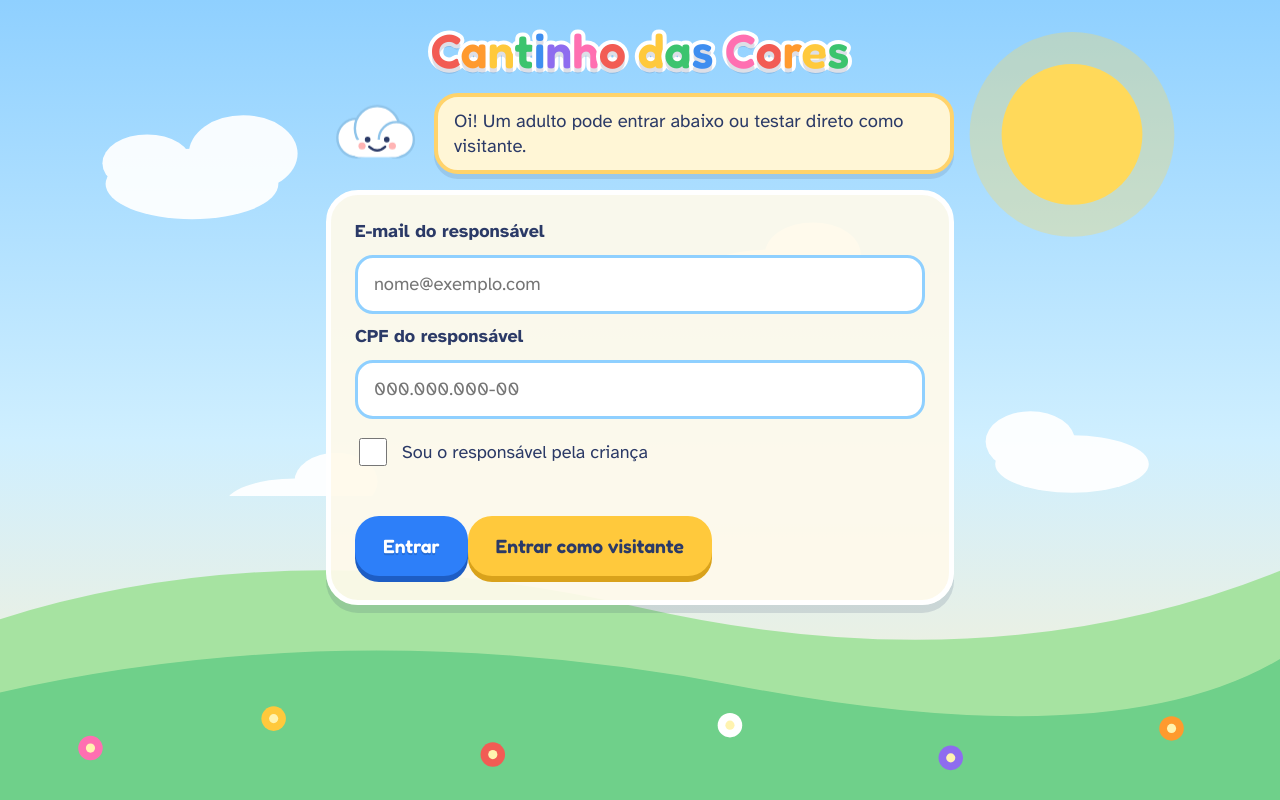
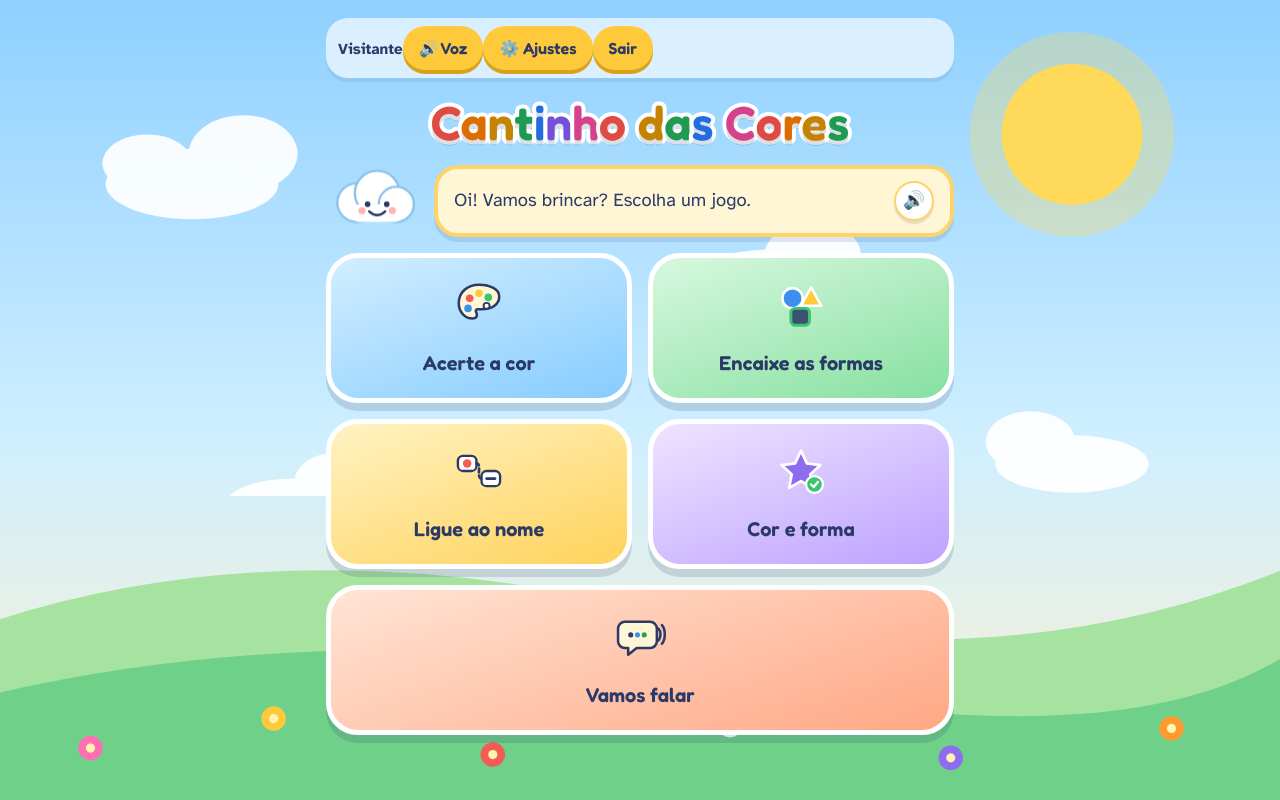
Before and after one commit to CA10V1ANA/Cantinho_Das_Cores, a React (Vite) app: page / in a window 1280 px wide. Both pictures are taken after a click on the button "Entrar como visitante". Built offline with nearby package versions, Linux system fonts and the light colour scheme.

Commit message:
feat: criar painel de acessibilidade, ícones SVG e barra compacta no menu

```diff
--- a/src/App.jsx
+++ b/src/App.jsx
@@ -2,12 +2,14 @@ import { useState, useEffect } from "react";
 import {
   cancelarFala,
   definirNomeVoz,
+  definirVelocidadeVoz,
   definirVozAtiva,
   falar,
   listarVozes,
   melhorVoz,
   obterNomeVoz,
 } from "./utils/voz";
+import { definirEfeitosAtivos } from "./utils/sons";
 import Fundo from "./components/Fundo";
 import Login from "./pages/Login";
 import Menu from "./pages/Menu";
@@ -21,35 +23,30 @@ const JOGOS = [
   {
     id: "cores",
     nome: "Acerte a cor",
-    ico: "🎨",
     bg: "linear-gradient(160deg,#D2EEFF,#86CCFF)",
     C: JogoCores,
   },
   {
     id: "encaixe",
     nome: "Encaixe as formas",
-    ico: "🔷",
     bg: "linear-gradient(160deg,#D8F8DF,#86E0A0)",
     C: JogoEncaixe,
   },
   {
     id: "ligar",
     nome: "Ligue ao nome",
-    ico: "🔗",
     bg: "linear-gradient(160deg,#FFF3C4,#FFD25A)",
     C: JogoLigar,
   },
   {
     id: "corforma",
     nome: "Cor e forma",
-    ico: "🧩",
     bg: "linear-gradient(160deg,#EEE4FF,#BDA2FF)",
     C: JogoCorForma,
   },
   {
     id: "falar",
     nome: "Vamos falar",
-    ico: "🗣️",
     bg: "linear-gradient(160deg,#FFE5D6,#FFA784)",
     C: JogoFalar,
   },
@@ -76,6 +73,12 @@ export default function App() {
   const [resp, setResp] = useState(() => lerStorage("cc_resp", ""));
   const [tela, setTela] = useState(() => (lerStorage("cc_resp", "") ? "menu" : "login"));
   const [som, setSom] = useState(() => lerStorage("cc_som", true));
+  const [efeitos, setEfeitos] = useState(() => lerStorage("cc_efeitos", true));
+  const [velocidade, setVelocidade] = useState(() => lerStorage("cc_vel", "calma"));
+  const [fonteMaior, setFonteMaior] = useState(() => lerStorage("cc_fonte_maior", false));
+  const [altoContraste, setAltoContraste] = useState(() => lerStorage("cc_contraste", false));
+  const [calmo, setCalmo] = useState(() => lerStorage("cc_calmo", false));
+  const [totalRodadas, setTotalRodadas] = useState(() => lerStorage("cc_total", 5));
   const [chave, setChave] = useState(0);
   const [feitos, setFeitos] = useState(() => lerStorage("cc_feitos", {}));
   const [vozes, setVozes] = useState([]);
@@ -85,6 +88,32 @@ export default function App() {
     definirVozAtiva(som);
     gravarStorage("cc_som", som);
   }, [som]);
+
+  useEffect(() => {
+    definirEfeitosAtivos(efeitos);
+    gravarStorage("cc_efeitos", efeitos);
+  }, [efeitos]);
+
+  useEffect(() => {
+    definirVelocidadeVoz(velocidade);
+    gravarStorage("cc_vel", velocidade);
+  }, [velocidade]);
+
+  useEffect(() => {
+    gravarStorage("cc_fonte_maior", fonteMaior);
+  }, [fonteMaior]);
+
+  useEffect(() => {
+    gravarStorage("cc_contraste", altoContraste);
+  }, [altoContraste]);
+
+  useEffect(() => {
+    gravarStorage("cc_calmo", calmo);
+  }, [calmo]);
+
+  useEffect(() => {
+    gravarStorage("cc_total", totalRodadas);
+  }, [totalRodadas]);
 
   useEffect(() => {
     if (vozSel) {
@@ -152,17 +181,44 @@ export default function App() {
 
   const jogo = JOGOS.find((j) => j.id === tela);
   const JogoAtivo = jogo?.C;
+  const classesRaiz = [
+    "cc",
+    fonteMaior ? "fonte-maior" : "",
+    altoContraste ? "alto-contraste" : "",
+    calmo ? "modo-calmo" : "",
+  ]
+    .filter(Boolean)
+    .join(" ");
 
   return (
-    <div className="cc">
+    <div className={classesRaiz}>
       <Fundo />
-      {tela === "login" && <Login onEntrar={entrar} />}
+      {tela === "login" && (
+        <Login
+          onEntrar={entrar}
+          onVisitante={() => entrar("visitante")}
+        />
+      )}
       {tela === "menu" && (
         <Menu
           jogos={JOGOS}
           resp={resp}
           som={som}
           onToggleSom={() => setSom((s) => !s)}
+          efeitos={efeitos}
+          onToggleEfeitos={() => setEfeitos((e) => !e)}
+          velocidade={velocidade}
+          onToggleVelocidade={() =>
+            setVelocidade((v) => (v === "calma" ? "normal" : "calma"))
+          }
+          fonteMaior={fonteMaior}
+          onToggleFonteMaior={() => setFonteMaior((f) => !f)}
+          altoContraste={altoContraste}
+          onToggleAltoContraste={() => setAltoContraste((a) => !a)}
+          calmo={calmo}
+          onToggleCalmo={() => setCalmo((c) => !c)}
+          totalRodadas={totalRodadas}
+          onAlterarTotal={(n) => setTotalRodadas(n)}
           onSair={sair}
           vozes={vozes}
           vozSel={vozSel}
@@ -174,7 +230,9 @@ export default function App() {
       {JogoAtivo && (
         <main className="tela">
           <JogoAtivo
-            key={chave}
+            key={`${chave}-${totalRodadas}`}
+            total={totalRodadas}
+            calmo={calmo}
             onSair={() => {
               cancelarFala();
               setTela("menu");
--- a/src/components/Casca.jsx
+++ b/src/components/Casca.jsx
@@ -1,5 +1,6 @@
 import { useState, useEffect } from "react";
 import { cancelarFala, falar } from "../utils/voz";
+import { tocarVitoria } from "../utils/sons";
 import Titulo from "./Titulo";
 import Estrelas from "./Estrelas";
 import Nuvi from "./Nuvi";
@@ -9,6 +10,8 @@ import Fim from "./Fim";
 export default function Casca({
   titulo,
   estrelas,
+  total = 5,
+  calmo = false,
   fala,
   atrasoVitoria = 0,
   onSair,
@@ -16,7 +19,7 @@ export default function Casca({
   onFim,
   children,
 }) {
-  const fim = estrelas >= 5;
+  const fim = estrelas >= total;
   const [vitoria, setVitoria] = useState(false);
   const [final, setFinal] = useState(false);
 
@@ -25,6 +28,7 @@ export default function Casca({
     let tFinal;
     const tInicio = setTimeout(() => {
       setVitoria(true);
+      tocarVitoria();
       falar("Parabéns!");
       tFinal = setTimeout(() => {
         setVitoria(false);
@@ -55,11 +59,11 @@ export default function Casca({
           🏠
         </button>
         <Titulo t={titulo} tag="h1" className="titulo-jogo" />
-        <Estrelas n={estrelas} />
+        <Estrelas n={estrelas} total={total} />
       </header>
-      {vitoria && <Vitoria />}
+      {vitoria && <Vitoria calmo={calmo} />}
       {fim ? (
-        final && <Fim onNovo={onNovo} onSair={sair} onFim={onFim} />
+        final && <Fim total={total} onNovo={onNovo} onSair={sair} onFim={onFim} />
       ) : (
         <>
           <Nuvi fala={fala} ouvivel />
--- a/src/components/Estrelas.jsx
+++ b/src/components/Estrelas.jsx
@@ -1,7 +1,7 @@
-export default function Estrelas({ n }) {
+export default function Estrelas({ n, total = 5 }) {
   return (
-    <div className="estrelas" role="img" aria-label={`${n} de 5 estrelas`}>
-      {[0, 1, 2, 3, 4].map((i) => (
+    <div className="estrelas" role="img" aria-label={`${n} de ${total} estrelas`}>
+      {Array.from({ length: total }, (_, i) => (
         <span key={i} className={i < n ? "on" : ""}>
           ★
         </span>
--- a/src/components/Fim.jsx
+++ b/src/components/Fim.jsx
@@ -2,7 +2,7 @@ import { useEffect } from "react";
 import { falar } from "../utils/voz";
 import Nuvi from "./Nuvi";
 
-export default function Fim({ onNovo, onSair, onFim }) {
+export default function Fim({ total = 5, onNovo, onSair, onFim }) {
   useEffect(() => {
     falar("Parabéns! Você conseguiu!");
     onFim?.();
@@ -13,7 +13,7 @@ export default function Fim({ onNovo, onSair, onFim }) {
     <div className="fim">
       <Nuvi fala="Parabéns! Você conseguiu!" ouvivel />
       <div className="fim-estrelas" aria-hidden="true">
-        ★★★★★
+        {"★".repeat(total)}
       </div>
       <div className="acoes">
         <button type="button" className="btn" onClick={onNovo}>
--- /dev/null
+++ b/src/components/IconeMenu.jsx
@@ -0,0 +1,74 @@
+export default function IconeMenu({ id }) {
+  if (id === "cores") {
+    return (
+      <svg viewBox="0 0 64 64" width="54" height="54" aria-hidden="true">
+        <path
+          d="M32 8C17.6 8 8 17.4 8 30c0 10.6 7.8 18 16.5 18 3.1 0 5-1.8 5-4.3 0-1.6-.7-2.8-1.1-3.6-.7-1.4.3-3.1 1.9-3.1h5.1C47.7 37 56 30.8 56 21.8 56 13.5 45.4 8 32 8Z"
+          fill="#FFF6D6"
+          stroke="#2B3A67"
+          strokeWidth="3"
+          strokeLinejoin="round"
+        />
+        <circle cx="21" cy="24" r="4.5" fill="#F25C54" />
+        <circle cx="32" cy="18" r="4.5" fill="#FFC93C" />
+        <circle cx="43" cy="23" r="4.5" fill="#3CC46E" />
+        <circle cx="19" cy="36" r="4.5" fill="#3E8EF0" />
+        <circle cx="41" cy="33" r="3.6" fill="#FFFFFF" stroke="#2B3A67" strokeWidth="2.2" />
+      </svg>
+    );
+  }
+
+  if (id === "encaixe") {
+    return (
+      <svg viewBox="0 0 64 64" width="54" height="54" aria-hidden="true">
+        <circle cx="22" cy="24" r="12" fill="#3E8EF0" stroke="#fff" strokeWidth="3" />
+        <polygon points="44,11 56,33 32,33" fill="#FFC93C" stroke="#fff" strokeWidth="3" strokeLinejoin="round" />
+        <rect x="20" y="36" width="22" height="20" rx="5" fill="#2B3A67" fillOpacity="0.88" stroke="#3CC46E" strokeWidth="3.5" />
+      </svg>
+    );
+  }
+
+  if (id === "ligar") {
+    return (
+      <svg viewBox="0 0 64 64" width="54" height="54" aria-hidden="true">
+        <rect x="7" y="14" width="22" height="18" rx="6" fill="#fff" stroke="#2B3A67" strokeWidth="2.8" />
+        <circle cx="18" cy="23" r="5" fill="#F25C54" />
+        <rect x="35" y="32" width="22" height="18" rx="6" fill="#fff" stroke="#2B3A67" strokeWidth="2.8" />
+        <path d="M41 41h10" stroke="#2B3A67" strokeWidth="3.2" strokeLinecap="round" />
+        <path d="M29 23C36 23 28 41 35 41" fill="none" stroke="#2B3A67" strokeWidth="3.2" strokeLinecap="round" strokeDasharray="4 4" />
+      </svg>
+    );
+  }
+
+  if (id === "corforma") {
+    return (
+      <svg viewBox="0 0 64 64" width="54" height="54" aria-hidden="true">
+        <polygon
+          points="32,8 39,23 55,25 43,36 46,52 32,44 18,52 21,36 9,25 25,23"
+          fill="#8E6CEF"
+          stroke="#fff"
+          strokeWidth="3.2"
+          strokeLinejoin="round"
+        />
+        <circle cx="48" cy="48" r="10" fill="#3CC46E" stroke="#fff" strokeWidth="2.8" />
+        <path d="M44 48l3 3 5-6" fill="none" stroke="#fff" strokeWidth="2.8" strokeLinecap="round" strokeLinejoin="round" />
+      </svg>
+    );
+  }
+
+  return (
+    <svg viewBox="0 0 64 64" width="54" height="54" aria-hidden="true">
+      <path
+        d="M14 14h30a8 8 0 0 1 8 8v15a8 8 0 0 1-8 8H28l-10 8v-8h-4a8 8 0 0 1-8-8V22a8 8 0 0 1 8-8Z"
+        fill="#FFF6D6"
+        stroke="#2B3A67"
+        strokeWidth="3"
+        strokeLinejoin="round"
+      />
+      <circle cx="21" cy="29.5" r="3" fill="#2B3A67" />
+      <circle cx="29" cy="29.5" r="3" fill="#3E8EF0" />
+      <circle cx="37" cy="29.5" r="3" fill="#24A159" />
+      <path d="M54 22c3 3 3 11 0 14M58 18c4.5 5 4.5 17 0 22" fill="none" stroke="#2B3A67" strokeWidth="3" strokeLinecap="round" />
+    </svg>
+  );
+}
--- a/src/components/Titulo.jsx
+++ b/src/components/Titulo.jsx
@@ -1,4 +1,4 @@
-import { PAL } from "../data/jogosData";
+import { PAL_TEXTO } from "../data/jogosData";
 
 export default function Titulo({ t, tag: Tag = "h1", className = "" }) {
   return (
@@ -7,7 +7,7 @@ export default function Titulo({ t, tag: Tag = "h1", className = "" }) {
         <span
           key={i}
           aria-hidden="true"
-          style={{ color: c === " " ? undefined : PAL[i % PAL.length] }}
+          style={{ color: c === " " ? undefined : PAL_TEXTO[i % PAL_TEXTO.length] }}
         >
           {c}
         </span>
--- a/src/components/Vitoria.jsx
+++ b/src/components/Vitoria.jsx
@@ -2,7 +2,7 @@ import { useState } from "react";
 import { PAL } from "../data/jogosData";
 import Titulo from "./Titulo";
 
-export default function Vitoria() {
+export default function Vitoria({ calmo = false }) {
   const [conf] = useState(() =>
     Array.from({ length: 30 }, (_, i) => ({
       l: Math.random() * 100,
@@ -14,7 +14,8 @@ export default function Vitoria() {
 
   return (
     <div className="vitoria" role="status">
-      {conf.map((c, i) => (
+      {!calmo &&
+        conf.map((c, i) => (
           <i
             key={i}
             className="confete"
--- a/src/pages/Menu.jsx
+++ b/src/pages/Menu.jsx
@@ -1,11 +1,25 @@
+import { useState } from "react";
 import Nuvi from "../components/Nuvi";
 import Titulo from "../components/Titulo";
+import IconeMenu from "../components/IconeMenu";
 
 export default function Menu({
   jogos,
   resp,
   som,
   onToggleSom,
+  efeitos,
+  onToggleEfeitos,
+  velocidade,
+  onToggleVelocidade,
+  fonteMaior,
+  onToggleFonteMaior,
+  altoContraste,
+  onToggleAltoContraste,
+  calmo,
+  onToggleCalmo,
+  totalRodadas,
+  onAlterarTotal,
   onSair,
   vozes,
   vozSel,
@@ -13,11 +27,14 @@ export default function Menu({
   feitos,
   onSelecionarJogo,
 }) {
+  const [abrirPrefs, setAbrirPrefs] = useState(false);
+
   return (
     <main className="tela">
       <div className="barra">
+        <div className="barra-topo">
           <span className="resp" title={resp}>
-          {resp}
+            {resp === "visitante" ? "Visitante" : resp}
           </span>
           <button
             type="button"
@@ -25,11 +42,75 @@ export default function Menu({
             onClick={onToggleSom}
             aria-pressed={som}
           >
-          {som ? "🔊 Voz ligada" : "🔇 Voz desligada"}
+            {som ? "🔊 Voz" : "🔇 Mudo"}
+          </button>
+          <button
+            type="button"
+            className={`btn sec peq ${abrirPrefs ? "ativo" : ""}`}
+            onClick={() => setAbrirPrefs((v) => !v)}
+            aria-expanded={abrirPrefs}
+            aria-controls="painel-acessibilidade"
+            aria-label="Acessibilidade e ajustes"
+            title="Acessibilidade e ajustes"
+          >
+            ⚙️ Ajustes
           </button>
           <button type="button" className="btn sec peq" onClick={onSair}>
             Sair
           </button>
+        </div>
+
+        {abrirPrefs && (
+          <div id="painel-acessibilidade" className="prefs-painel">
+            <div className="prefs-chips">
+              <button
+                type="button"
+                className={`chip ${fonteMaior ? "on" : ""}`}
+                onClick={onToggleFonteMaior}
+                aria-pressed={fonteMaior}
+              >
+                Aa Fonte A+
+              </button>
+              <button
+                type="button"
+                className={`chip ${altoContraste ? "on" : ""}`}
+                onClick={onToggleAltoContraste}
+                aria-pressed={altoContraste}
+              >
+                ◐ Alto contraste
+              </button>
+              <button
+                type="button"
+                className={`chip ${calmo ? "on" : ""}`}
+                onClick={onToggleCalmo}
+                aria-pressed={calmo}
+              >
+                ☁️ Modo calmo
+              </button>
+              <button
+                type="button"
+                className={`chip ${efeitos ? "on" : ""}`}
+                onClick={onToggleEfeitos}
+                aria-pressed={efeitos}
+              >
+                {efeitos ? "🔔 Efeitos ON" : "🔕 Efeitos OFF"}
+              </button>
+              <button
+                type="button"
+                className={`chip ${velocidade === "calma" ? "on" : ""}`}
+                onClick={onToggleVelocidade}
+                aria-pressed={velocidade === "calma"}
+              >
+                {velocidade === "calma" ? "🐢 Fala calma" : "🐇 Fala normal"}
+              </button>
+              <button
+                type="button"
+                className="chip"
+                onClick={() => onAlterarTotal(totalRodadas === 5 ? 3 : 5)}
+              >
+                ★ {totalRodadas} rodadas
+              </button>
+            </div>
             {vozes.length > 1 && (
               <label className="voz" htmlFor="sel-voz">
                 Voz
@@ -47,6 +128,8 @@ export default function Menu({
               </label>
             )}
           </div>
+        )}
+      </div>
 
       <Titulo t="Cantinho das Cores" />
       <Nuvi fala="Oi! Vamos brincar? Escolha um jogo." ouvivel />
@@ -60,14 +143,14 @@ export default function Menu({
             style={{ background: j.bg }}
             onClick={() => onSelecionarJogo(j.id)}
           >
-            <span className="ico" aria-hidden="true">
-              {j.ico}
+            <span className="ico">
+              <IconeMenu id={j.id} />
             </span>
             <span className="nome">{j.nome}</span>
             {feitos[j.id] > 0 && (
               <span
                 className="feitos"
-                aria-label={`${feitos[j.id]} estrelas conquistadas`}
+                aria-label={`${feitos[j.id]} partidas concluídas`}
               >
                 ★ {feitos[j.id]}
               </span>
```
Lines whose indentation alone changed are shown as unchanged.
